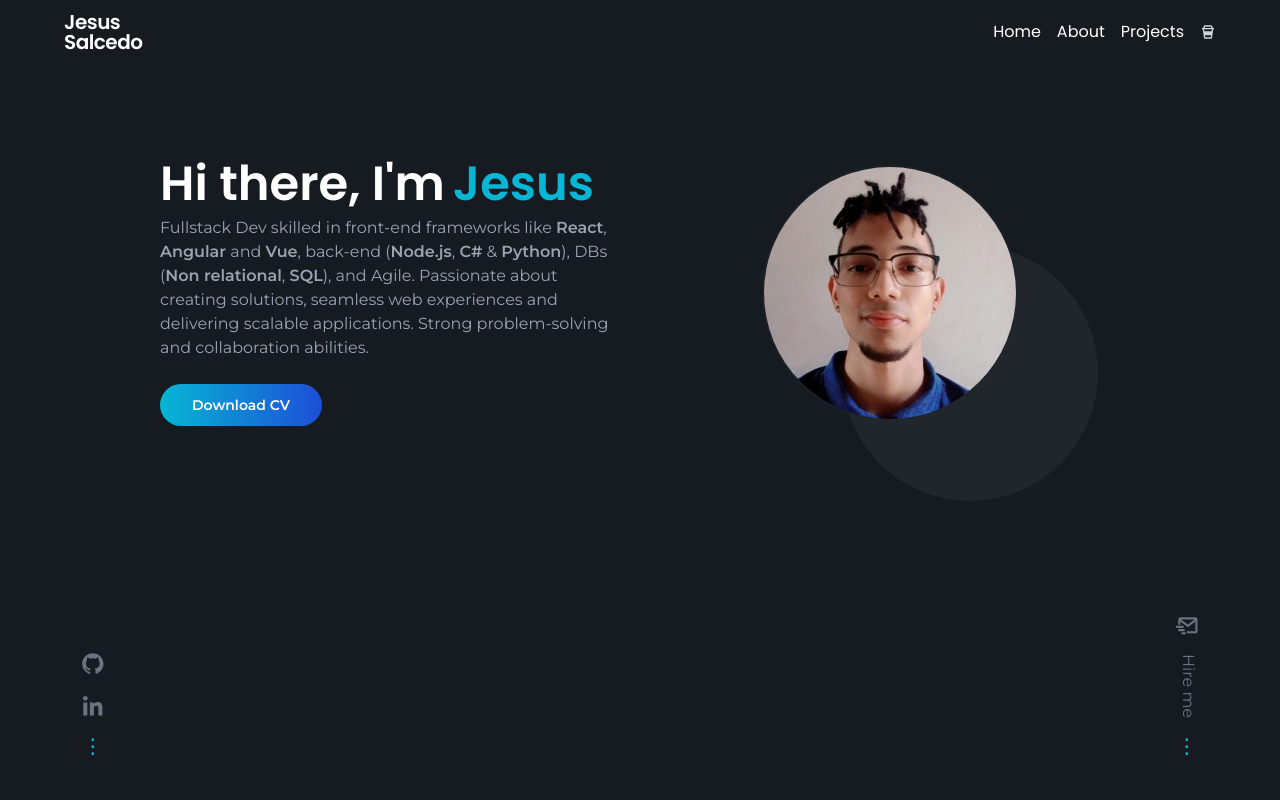
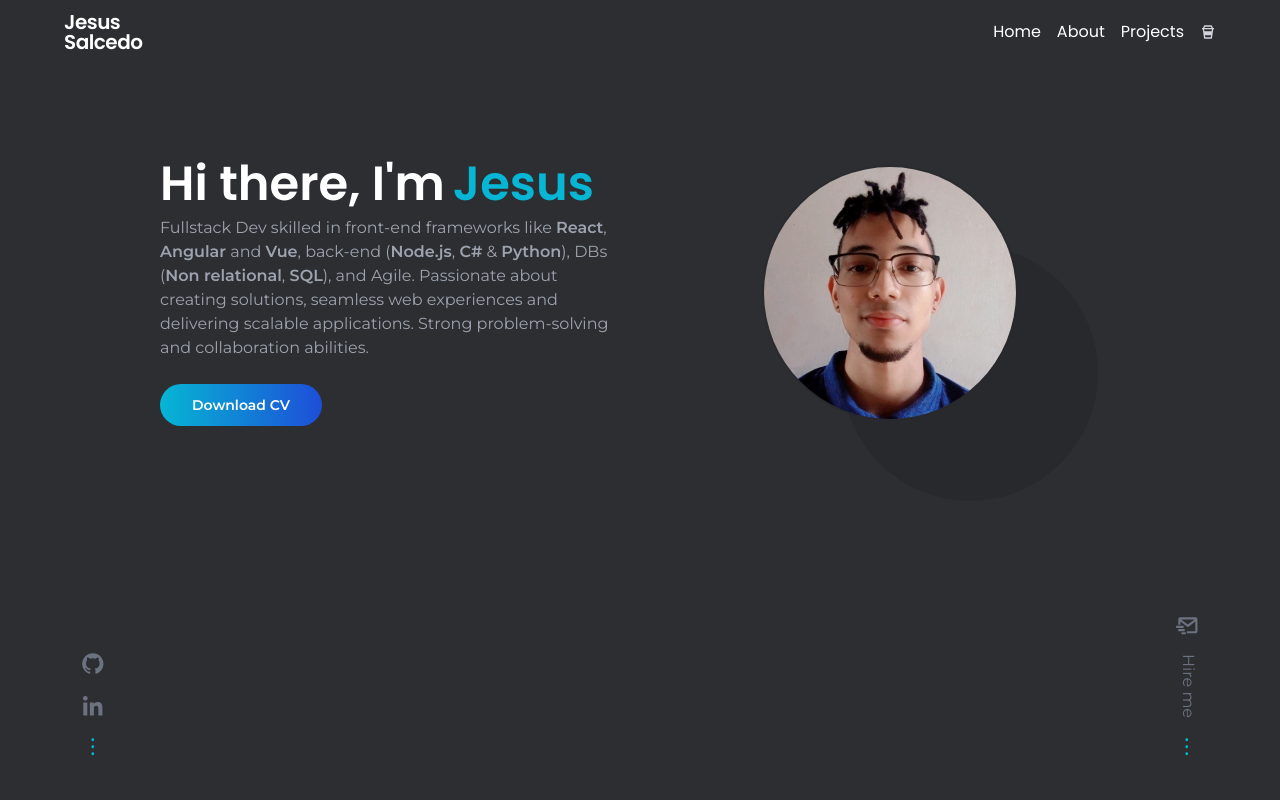
Before and after one commit to kur0bai/kur0bai.github.io, a Next.js app: page / in a window 1280 px wide. Shown: the top 800 px of the page. Built offline with nearby package versions, Linux system fonts and the light colour scheme.

Commit message:
refactor: Adjust colors

```diff
--- a/tailwind.config.js
+++ b/tailwind.config.js
@@ -4,9 +4,9 @@ module.exports = {
   theme: {
     extend: {
       colors: {
-        "main-dark": "#161b22",
-        "secondary-dark": "#21262d"
-      }
+        "main-dark": "#2d2e32",
+        "secondary-dark": "#28292d",
+      },
     },
   },
   plugins: [],
```
